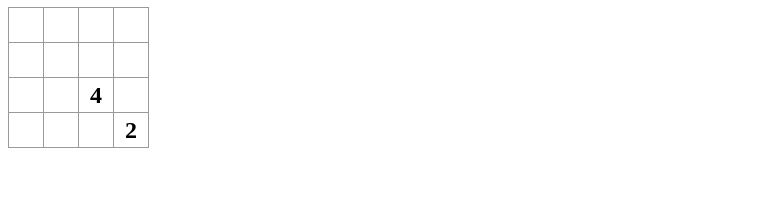
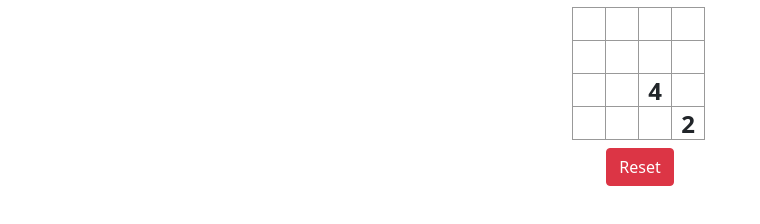
Before and after one commit to danicastojanovic/2048, a website with bundled scripts: page index.html in a window 1280 px wide. Shown: the whole page, without its empty margins (0-760 px from the left). Built offline with nearby package versions, Linux system fonts and the light colour scheme.

Commit message:
added bootstrap styles and reset button

```diff
--- a/index.html
+++ b/index.html
@@ -1,12 +1,14 @@
 <!DOCTYPE html>
 <html lang="en">
     <head>
-        <meta charset="UTF-8" />
-        <meta name="viewport" content="width=device-width, initial-scale=1.0" />
+        <meta charset="utf-8">
+        <meta name="viewport" content="width=device-width, initial-scale=1">
+        <link href="https://cdn.jsdelivr.net/npm/bootstrap@5.1.1/dist/css/bootstrap.min.css" rel="stylesheet" integrity="sha384-F3w7mX95PdgyTmZZMECAngseQB83DfGTowi0iMjiWaeVhAn4FJkqJByhZMI3AhiU" crossorigin="anonymous">
         <link rel="stylesheet" href="style.css">
         <title>2048</title>
     </head>
     <body>
+        <div class="container mx-auto my-2 text-center" style="width: 136px;">
         <div class="row">
             <div class="square" id="00"></div>
             <div class="square" id="01"></div>
@@ -31,6 +33,9 @@
             <div class="square" id="32"></div>
             <div class="square" id="33"></div>
         </div>
+        <button type="button" class="btn btn-danger my-2" id="reset">Reset</button>
+    </div>
+        <script src="https://cdn.jsdelivr.net/npm/bootstrap@5.1.1/dist/js/bootstrap.bundle.min.js" integrity="sha384-/bQdsTh/da6pkI1MST/rWKFNjaCP5gBSY4sEBT38Q/9RBh9AH40zEOg7Hlq2THRZ" crossorigin="anonymous"></script>
         <script type="module" src="script.js"></script>
     </body>
 </html>
--- a/script.js
+++ b/script.js
@@ -1,6 +1,6 @@
 import { Board } from './classes/game.js';
-// const game = new Game();
-const board = new Board();
+
+var board = new Board();
 board.initialize(renderState);
 document.addEventListener('keydown', move);
 
@@ -30,3 +30,8 @@ function move(e) {
     board.move('left', renderState);
   }
 }
+
+document.getElementById('reset').onclick = function() {
+  board = new Board();
+  board.initialize(renderState);
+};
```
